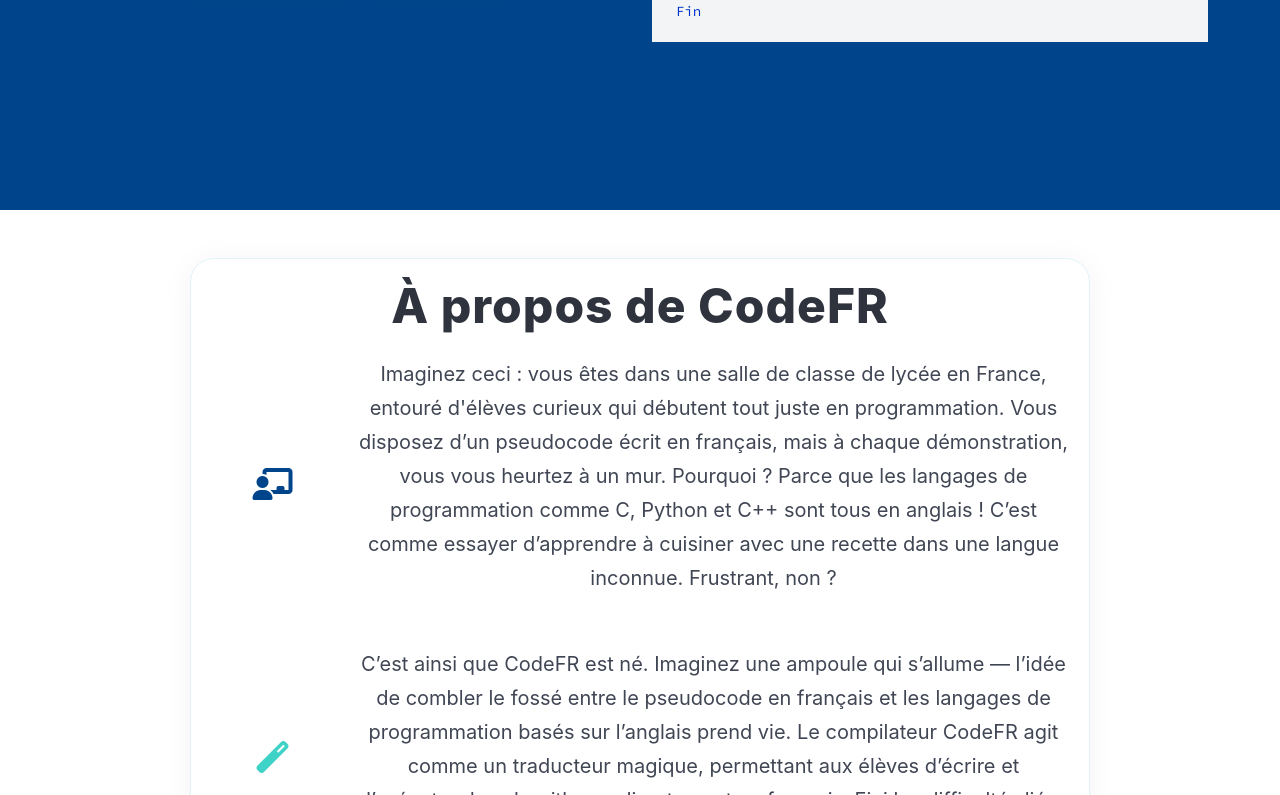
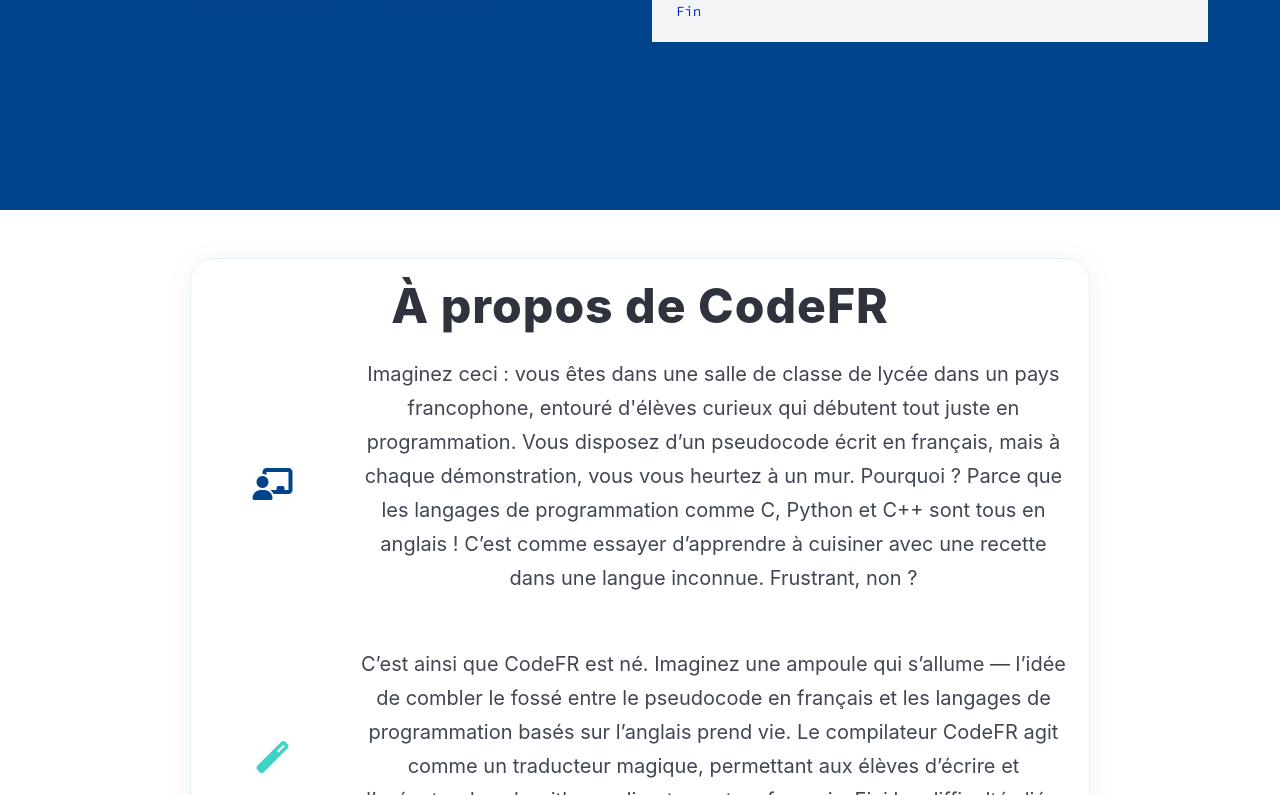
Before and after one commit to nitoua-21/codefr_website, a React (Create React App) app: page / in a window 1280 px wide. Shown: the part 509-1304 px from the top of the page. Built offline with nearby package versions, Linux system fonts and the light colour scheme.

Commit message:
About update

```diff
--- a/src/components/About.js
+++ b/src/components/About.js
@@ -55,7 +55,7 @@
             </div>
             <div className="column is-10">
               <p className="is-size-5 mb-4" style={{ lineHeight: 1.7 }}>
-                Imaginez ceci : vous êtes dans une salle de classe de lycée en France, entouré d'élèves curieux qui débutent tout juste en programmation. Vous disposez d’un pseudocode écrit en français, mais à chaque démonstration, vous vous heurtez à un mur. Pourquoi ? Parce que les langages de programmation comme C, Python et C++ sont tous en anglais ! C’est comme essayer d’apprendre à cuisiner avec une recette dans une langue inconnue. Frustrant, non ?
+                Imaginez ceci : vous êtes dans une salle de classe de lycée dans un pays francophone, entouré d'élèves curieux qui débutent tout juste en programmation. Vous disposez d’un pseudocode écrit en français, mais à chaque démonstration, vous vous heurtez à un mur. Pourquoi ? Parce que les langages de programmation comme C, Python et C++ sont tous en anglais ! C’est comme essayer d’apprendre à cuisiner avec une recette dans une langue inconnue. Frustrant, non ?
               </p>
             </div>
           </div>
```
